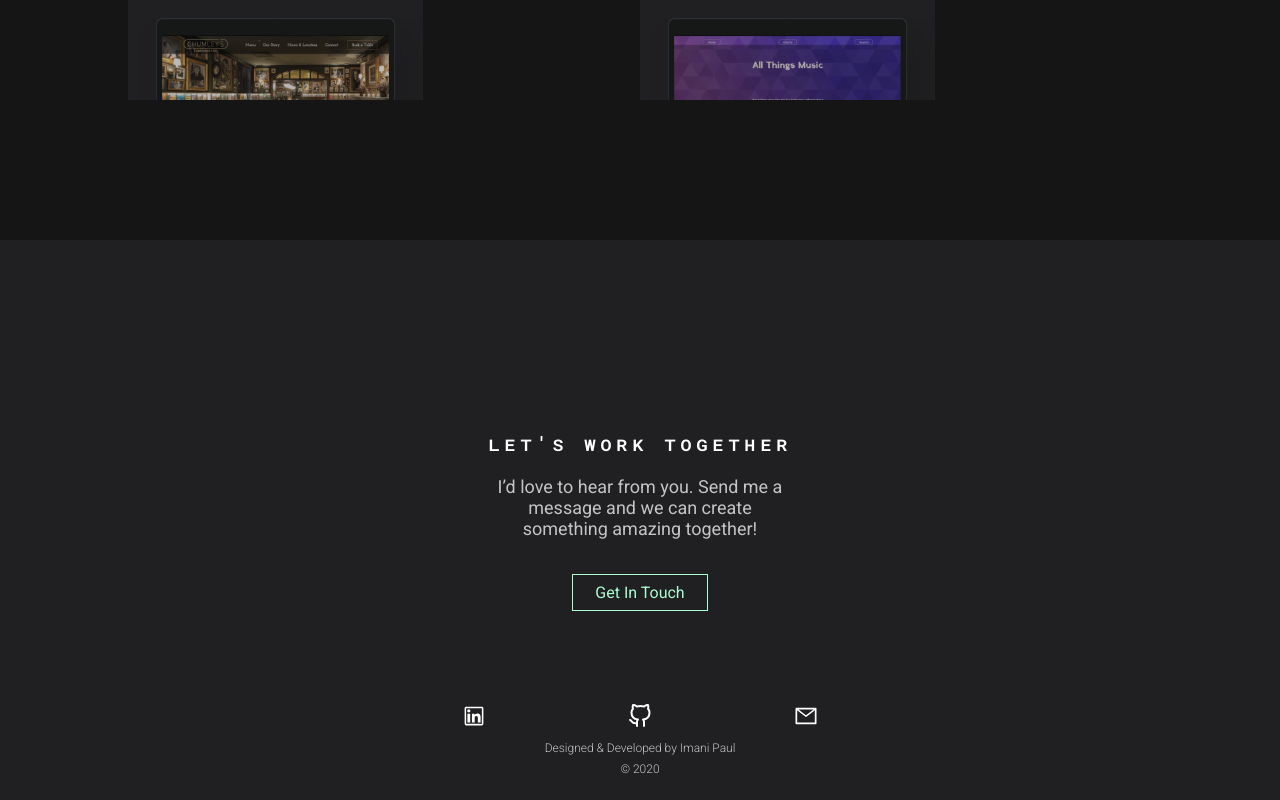
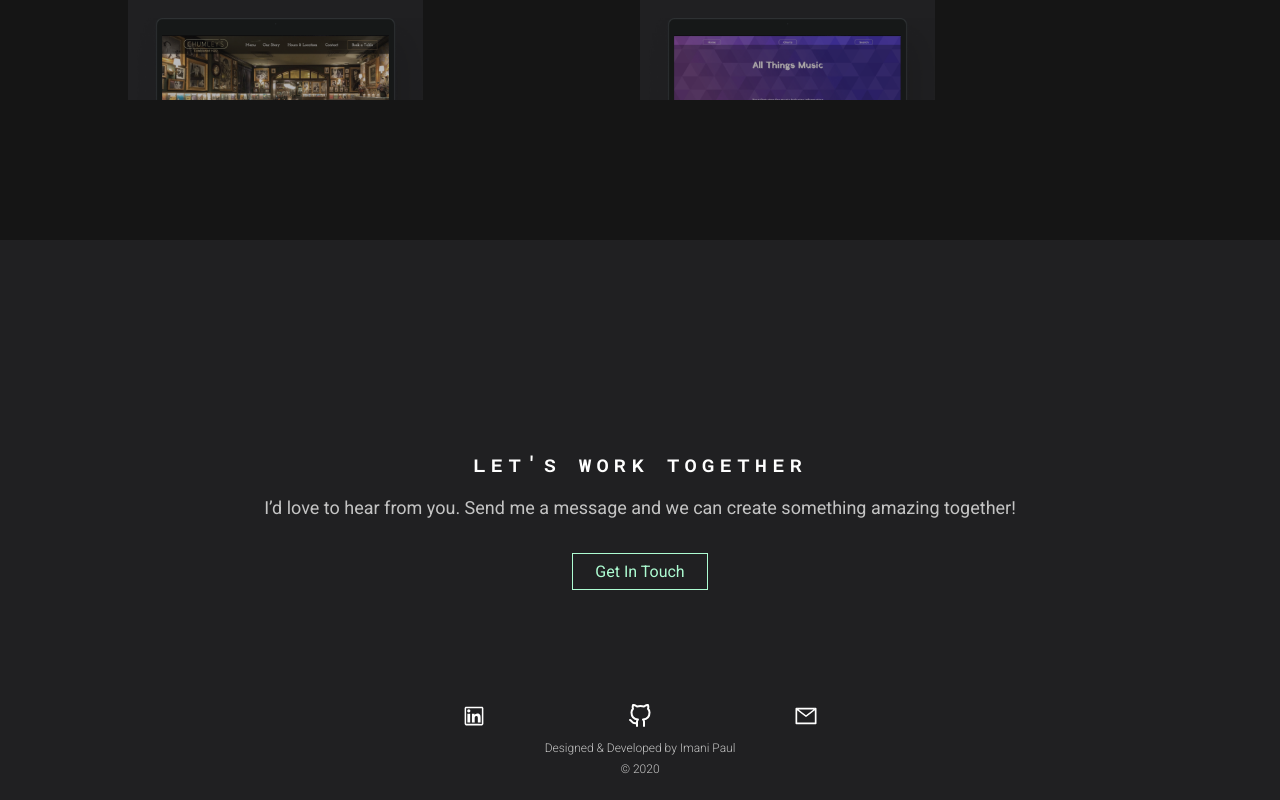
Before and after one commit to imanipaul/portfolio2, a React (Create React App) app: page / in a window 1280 px wide. Shown: the part 4368-5168 px from the top of the page. Built offline with nearby package versions, Linux system fonts and the light colour scheme; a web font is replaced by a local one.

Commit message:
Set responsive styles for contact section

```diff
--- a/src/styles/Contact.scss
+++ b/src/styles/Contact.scss
@@ -22,6 +22,10 @@
     margin: 0px;
     text-align: center;
     margin-bottom: 20px;
+
+    @media screen and (min-width: $tablet-min) {
+      font-size: 22px;
+    }
   }
 
   p {
@@ -33,6 +37,10 @@
     line-height: 21px;
     width: 300px;
     margin-bottom: 35px;
+
+    @media screen and (min-width: $tablet-min) {
+      width: 70%;
+    }
   }
 
   button {
```
